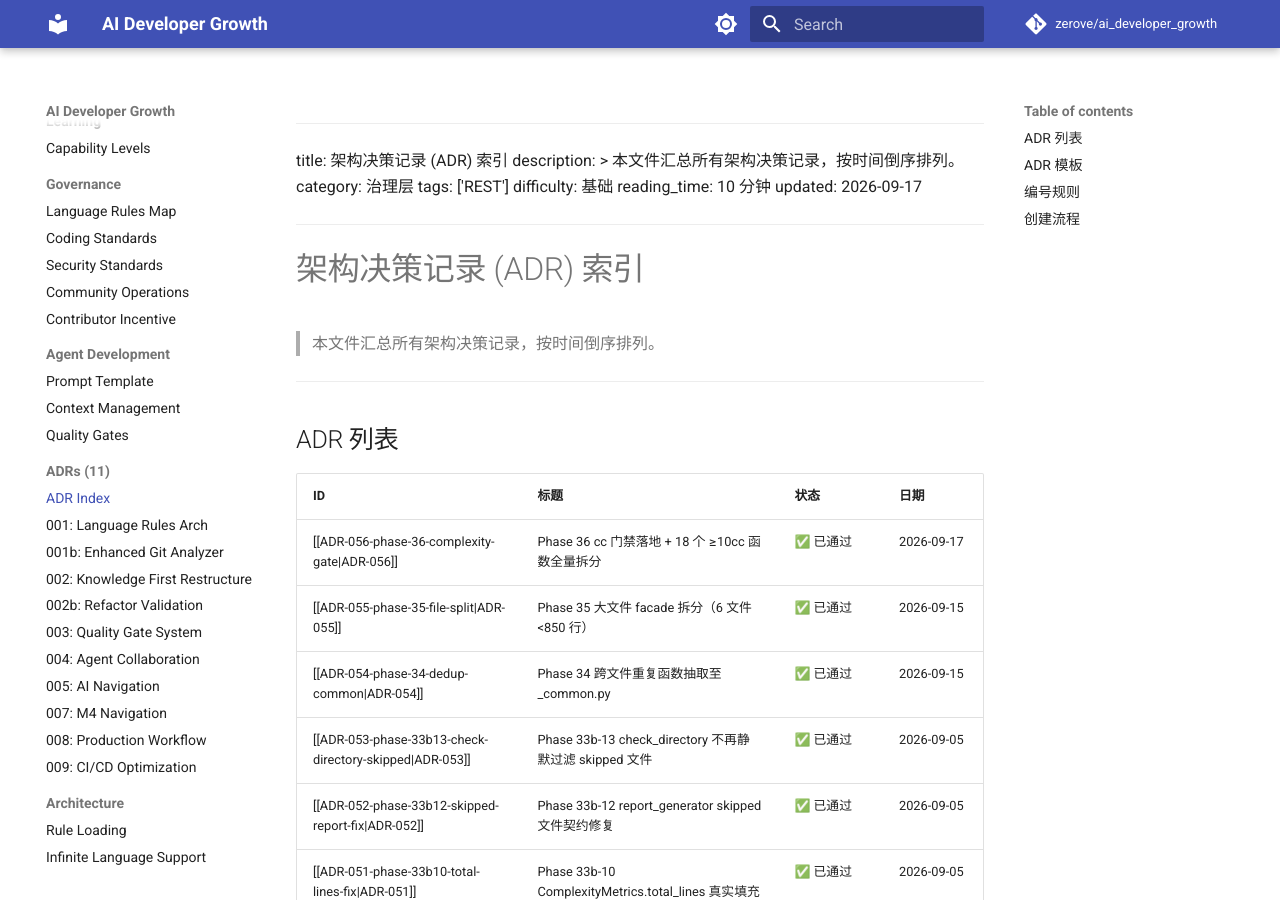
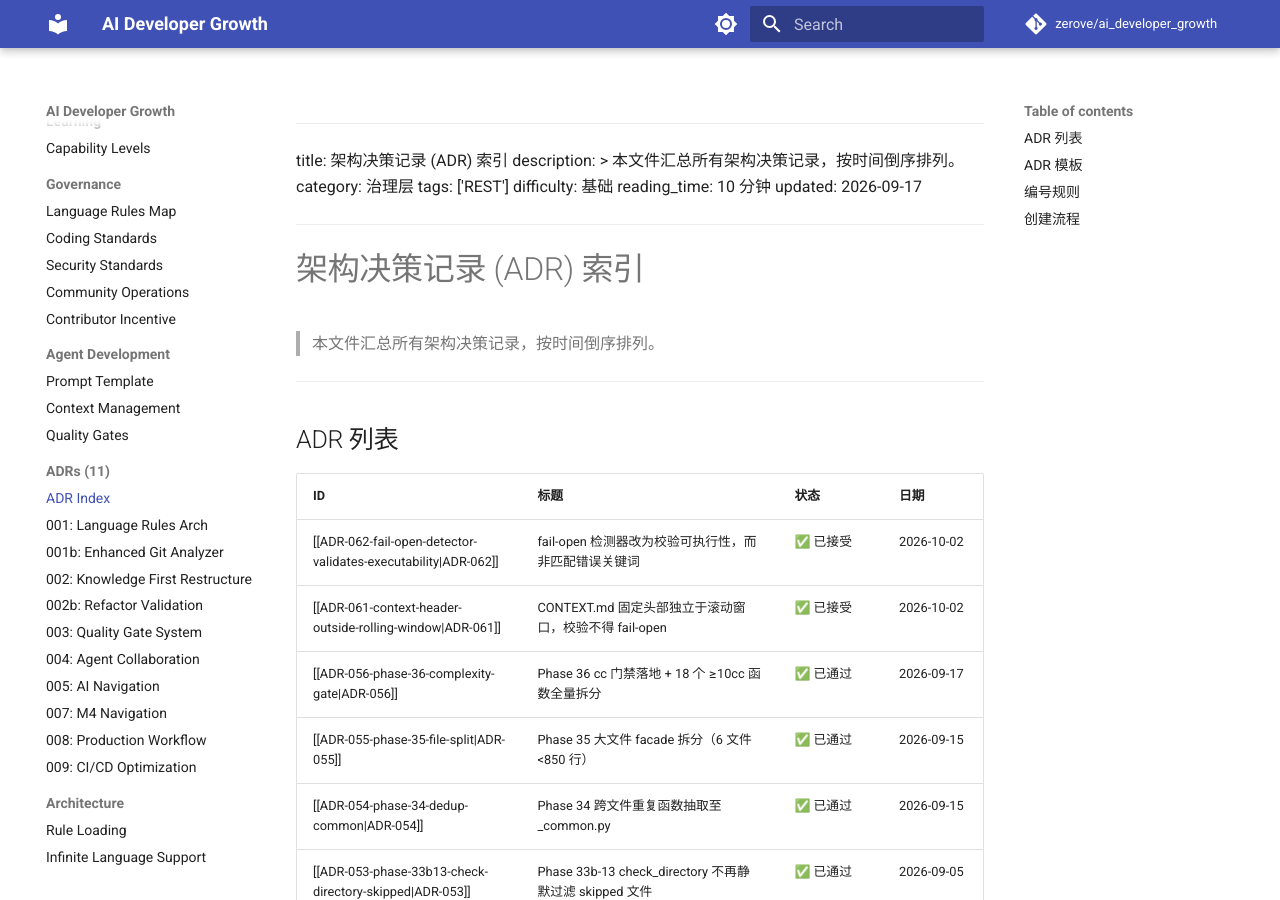
Before and after one commit to zerove/ai_developer_growth, an MkDocs documentation site: the page built from docs/adr/ADR.md, in a window 1280 px wide and 900 px high. Built offline with MkDocs 1.6.1 and Material for MkDocs 9.7.7, drawn with Linux system fonts in a browser that asks for light colours; comment, search, counter and statistics services are not loaded.

Commit message:
docs(adr): 补入 ADR-061/062 索引条目
上一提交遗漏了索引文件本身（误用了根目录的 ADR.md 路径，该文件本次
无实际改动，git add 为空操作，故未出现在提交里）。

ADR-061 此前也从未登记进索引 —— 与 Phase 37 发现的 ADR-040 属同类缺口。

```diff
--- a/docs/adr/ADR.md
+++ b/docs/adr/ADR.md
@@ -18,6 +18,8 @@ updated: 2026-09-17
 
 | ID | 标题 | 状态 | 日期 |
 |----|------|------|------|
+| [[ADR-062-fail-open-detector-validates-executability\|ADR-062]] | fail-open 检测器改为校验可执行性，而非匹配错误关键词 | ✅ 已接受 | 2026-10-02 |
+| [[ADR-061-context-header-outside-rolling-window\|ADR-061]] | CONTEXT.md 固定头部独立于滚动窗口，校验不得 fail-open | ✅ 已接受 | 2026-10-02 |
 | [[ADR-056-phase-36-complexity-gate\|ADR-056]] | Phase 36 cc 门禁落地 + 18 个 ≥10cc 函数全量拆分 | ✅ 已通过 | 2026-09-17 |
 | [[ADR-055-phase-35-file-split\|ADR-055]] | Phase 35 大文件 facade 拆分（6 文件 <850 行） | ✅ 已通过 | 2026-09-15 |
 | [[ADR-054-phase-34-dedup-common\|ADR-054]] | Phase 34 跨文件重复函数抽取至 _common.py | ✅ 已通过 | 2026-09-15 |
```
